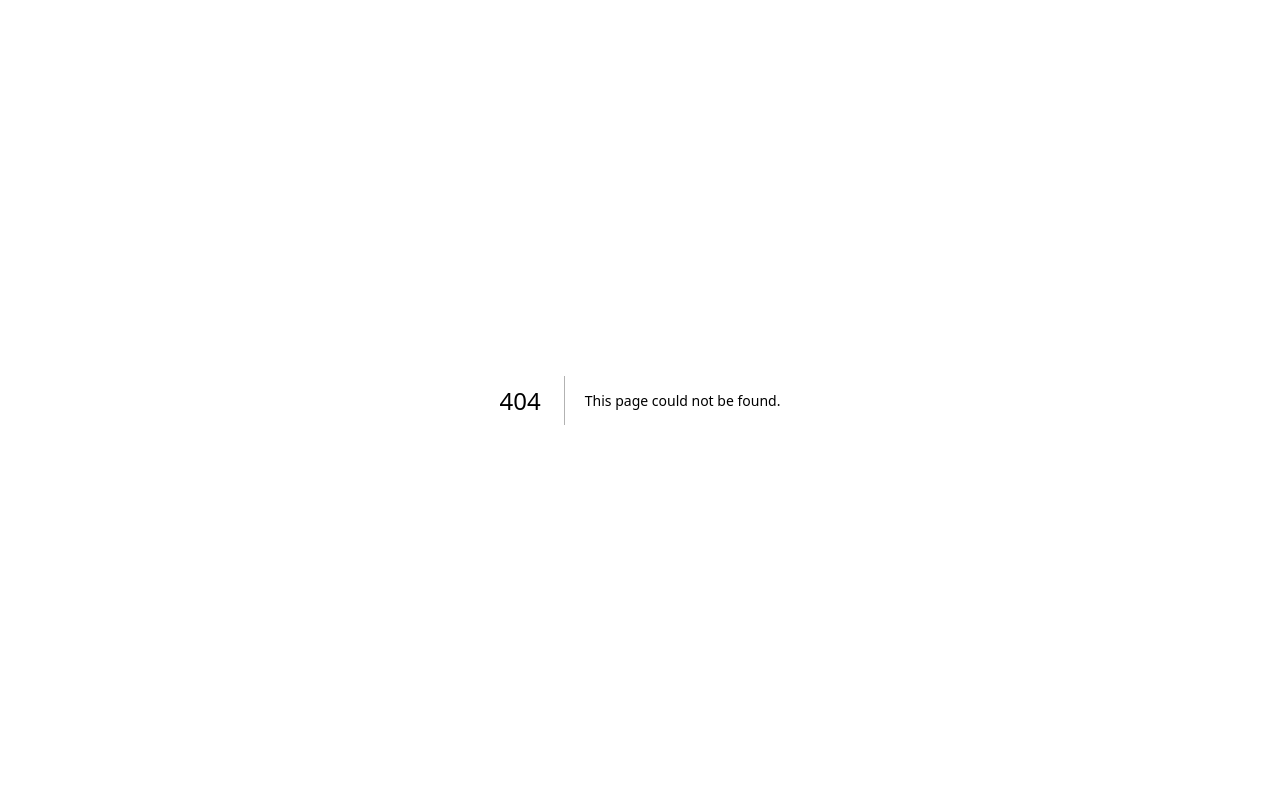
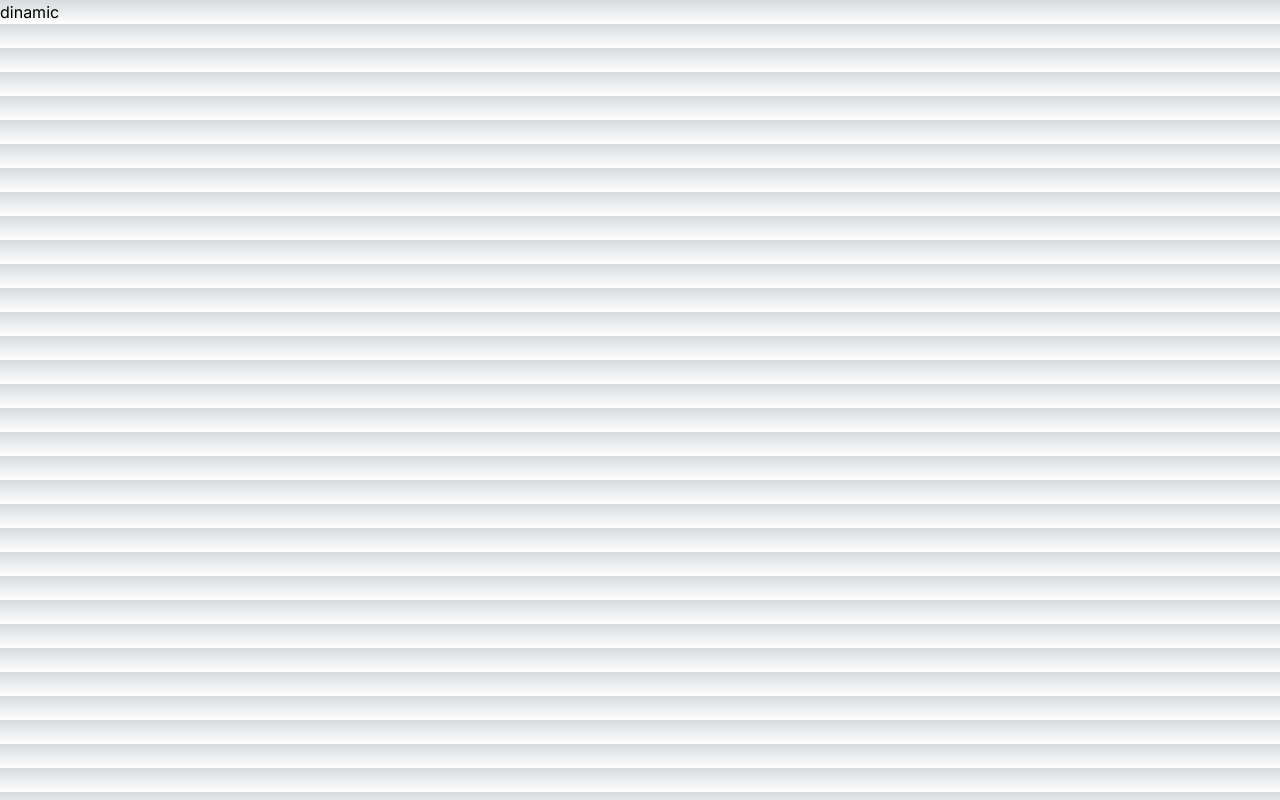
Before and after one commit to gonzagomezp/frontend_IS3_TPintegrador, a Next.js app: page /1 in a window 1280 px wide. Before the commit this address had no page. Built offline with nearby package versions, Linux system fonts and the light colour scheme.

Commit message:
PAGINACION TEST

```diff
--- /dev/null
+++ b/src/app/[userId]/page.js
@@ -0,0 +1,7 @@
+import Image from "next/image";
+
+export default function Home() {
+  return (
+    <div>dinamic</div>
+  );
+}
--- /dev/null
+++ b/src/app/[userId]/test/page.js
@@ -0,0 +1,7 @@
+import Image from "next/image";
+
+export default function Home() {
+  return (
+    <div>dinamic test</div>
+  );
+}
--- /dev/null
+++ b/src/app/test/page.js
@@ -0,0 +1,7 @@
+import Image from "next/image";
+
+export default function Home() {
+  return (
+    <div>HOLA MUNDO</div>
+  );
+}
```
